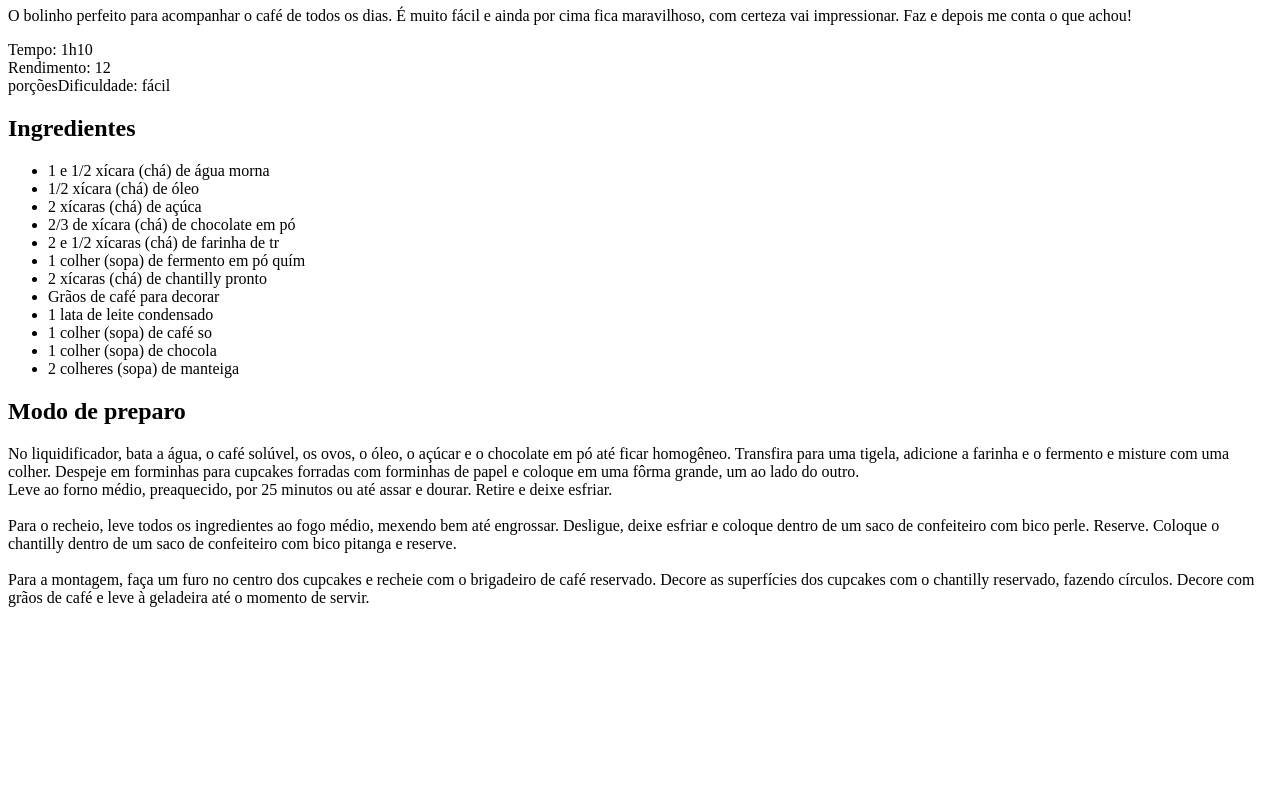
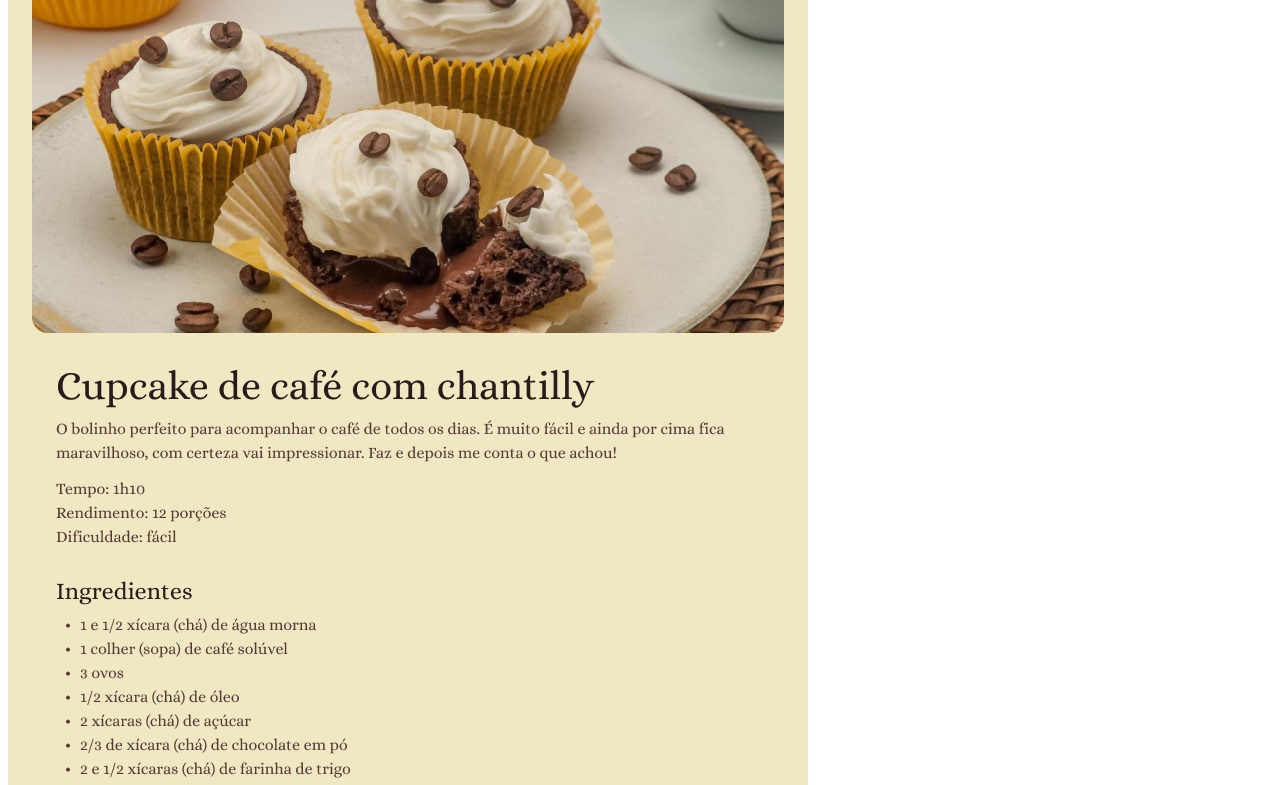
Before and after one commit to Yagonasdi/receita, a plain HTML site: page index.html in a window 1280 px wide. Shown: the part 99-884 px from the top of the page. Before the commit the page ends 800 px from the top, so only its background shows below. Drawn offline with Linux system fonts and the light colour scheme.

Commit message:
adicionando imagens e estilo

```diff
--- a/index.html
+++ b/index.html
@@ -4,11 +4,13 @@
     <meta charset="UTF-8">
     <meta name="viewport" content="width=device-width, initial-scale=1.0">
     <title>Document</title>
+
+    <link rel="stylesheet" href="style.css">
 </head>
 <body>
 
     <div id="page"></div>
-    <img src="" alt="">
+    <img src="assets/container.png" alt="imagem de um Cupcake">
     <main>
         <section id="about"></section>
             <h1>Cupcake de café com chantilly</h1>
```
Also changed, not shown: assets/container.png (added), assets/pg.jpg (added), style.css (added).
